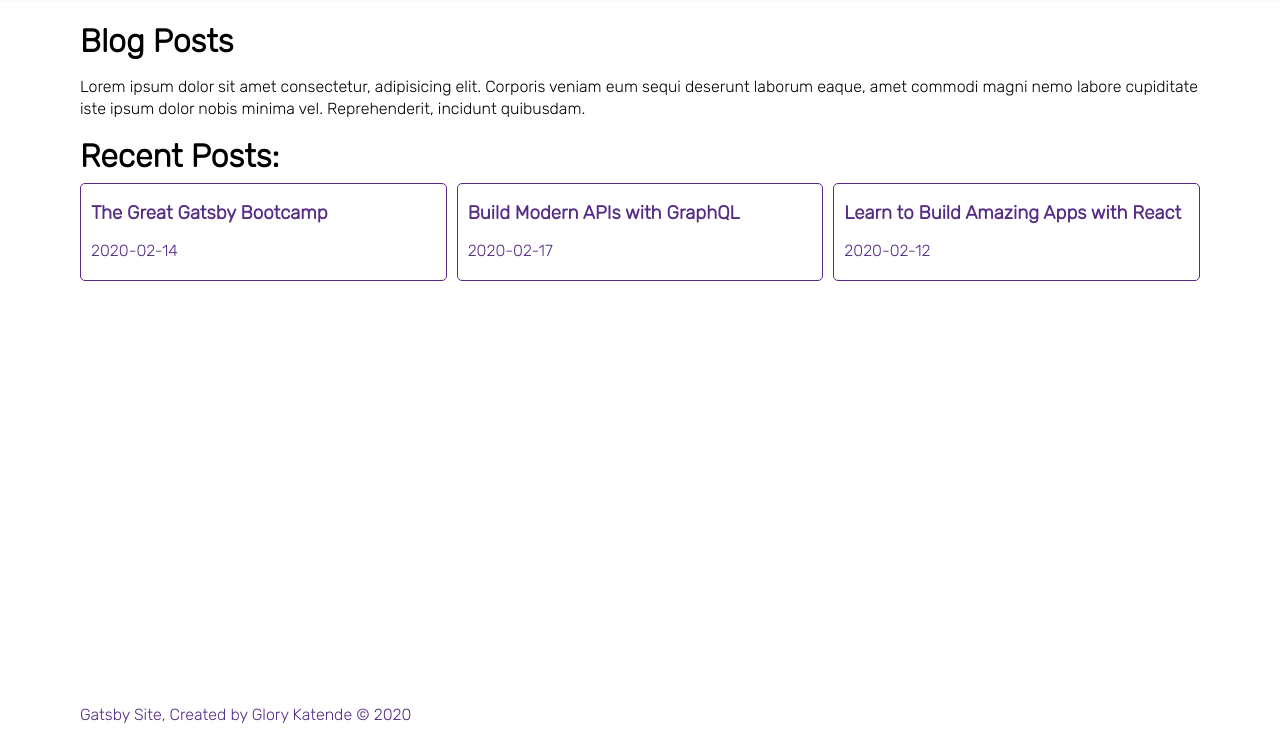
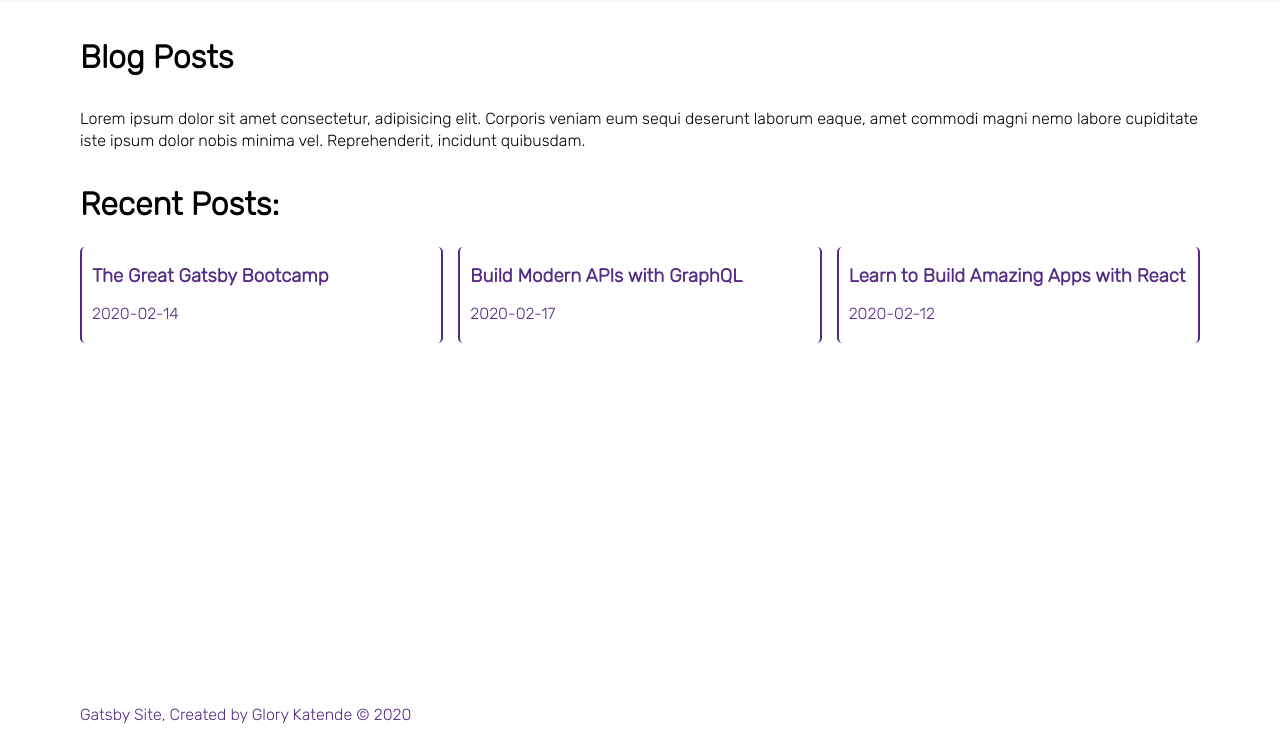
Before and after one commit to katendeglory/gatsby-blog-site, a Gatsby site: page /blog in a window 1280 px wide. Shown: the part 66-800 px from the top of the page. Built offline with nearby package versions, Linux system fonts and the light colour scheme; Gatsby itself is replaced by a stand-in of ours.

Commit message:
Templates created

```diff
--- a/src/pages/blog.js
+++ b/src/pages/blog.js
@@ -29,10 +29,10 @@ const Blog = () => {
 
   return (
     <Layout>
-      <h1>Blog Posts</h1>
-      <p>Lorem ipsum dolor sit amet consectetur, adipisicing elit. Corporis veniam eum sequi deserunt laborum eaque, amet commodi magni nemo labore cupiditate iste ipsum dolor nobis minima vel. Reprehenderit, incidunt quibusdam.</p>
+      <h1 className="y-margin">Blog Posts</h1>
+      <p className="y-margin">Lorem ipsum dolor sit amet consectetur, adipisicing elit. Corporis veniam eum sequi deserunt laborum eaque, amet commodi magni nemo labore cupiditate iste ipsum dolor nobis minima vel. Reprehenderit, incidunt quibusdam.</p>
 
-      <h1>Recent Posts:</h1>
+      <h1 className="y-margin">Recent Posts:</h1>
 
       <ul className="blog-post-container">
         {edges.map((edge, i) => {
--- a/src/styles/index.scss
+++ b/src/styles/index.scss
@@ -12,22 +12,35 @@ html {
   box-sizing: inherit;
 }
 
+.y-margin {
+  margin-top: 1rem;
+  margin-bottom: 1rem;
+}
+
 //Posts
 
 .blog-post-container {
   display: grid;
   grid-template-columns: repeat(auto-fit, minmax(300px, 1fr));
-  gap: 10px;
+  gap: 15px;
 }
 
 .blog-post {
-  border: 1px solid RGB(84, 44, 133);
+  // border: 1px solid RGB(84, 44, 133);
+  border-left: 2px solid RGB(84, 44, 133);
+  border-right: 2px solid RGB(84, 44, 133);
   color: RGB(84, 44, 133);
   padding: 10px;
   transition: 0.5s;
   border-radius: 5px;
   position: relative;
   overflow: hidden;
+  transition: 0.5s;
+
+  &:hover {
+    box-shadow: 0 1px 5px 0 rgba(84, 84, 84, 0.2), 0 2px 2px 0 rgba(84, 84, 84, 0.2),
+      0 3px 1px -2px rgba(84, 84, 84, 0.2);
+  }
 
   a,
   a:hover {
@@ -49,6 +62,18 @@ html {
     z-index: -1;
   }
 
+  &::after {
+    content: "";
+    position: absolute;
+    top: 0;
+    left: -25%;
+    height: 100%;
+    width: 5%;
+    transform: skewX(-25deg);
+    background: white;
+    transition: 1s;
+  }
+
   &:hover {
     color: white;
   }
@@ -57,4 +82,8 @@ html {
     bottom: 0;
     height: 200%;
   }
+
+  &:hover::after {
+    left: 125%;
+  }
 }
```
Also changed, not shown: src/templates/Blog.js (+16 -2 lines).
